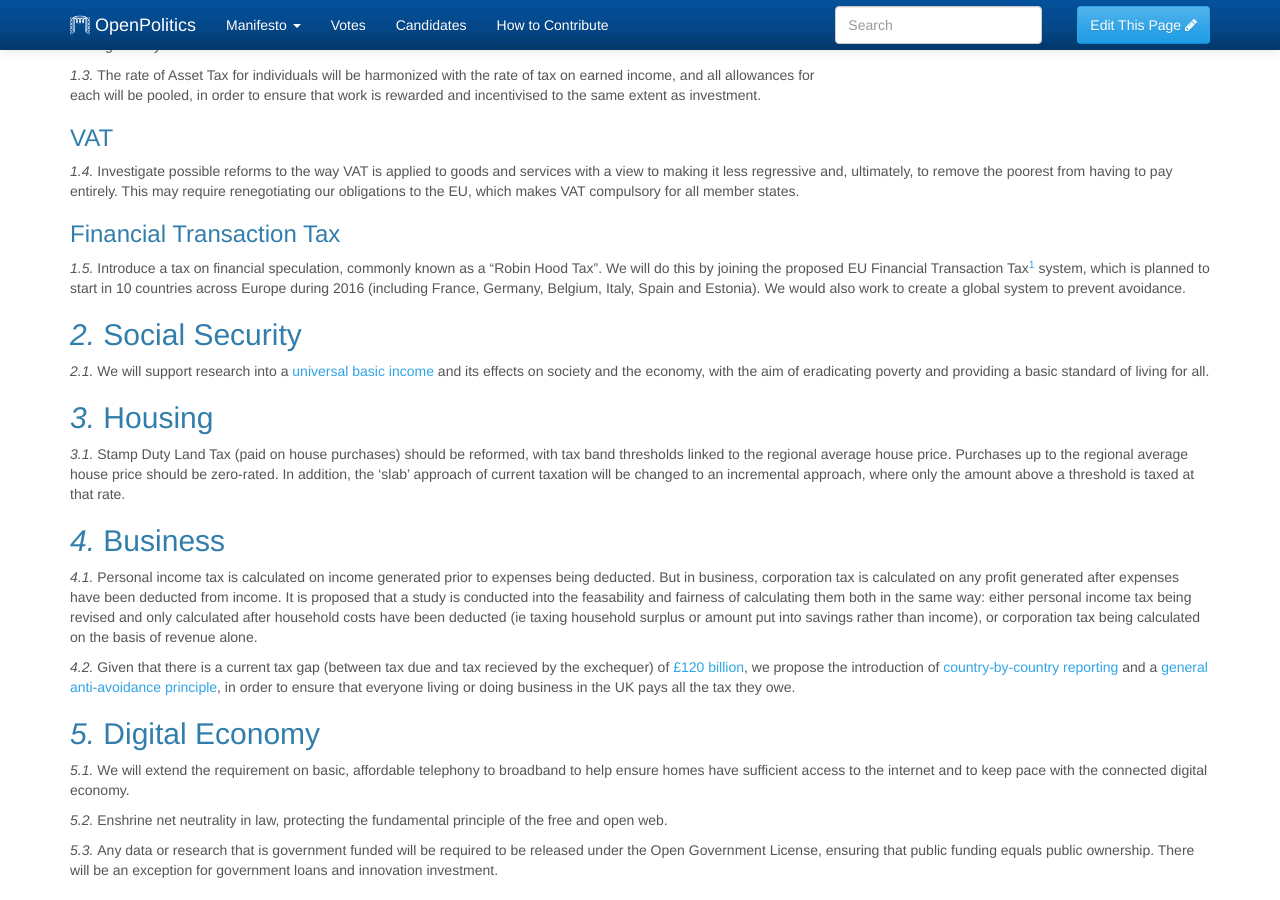
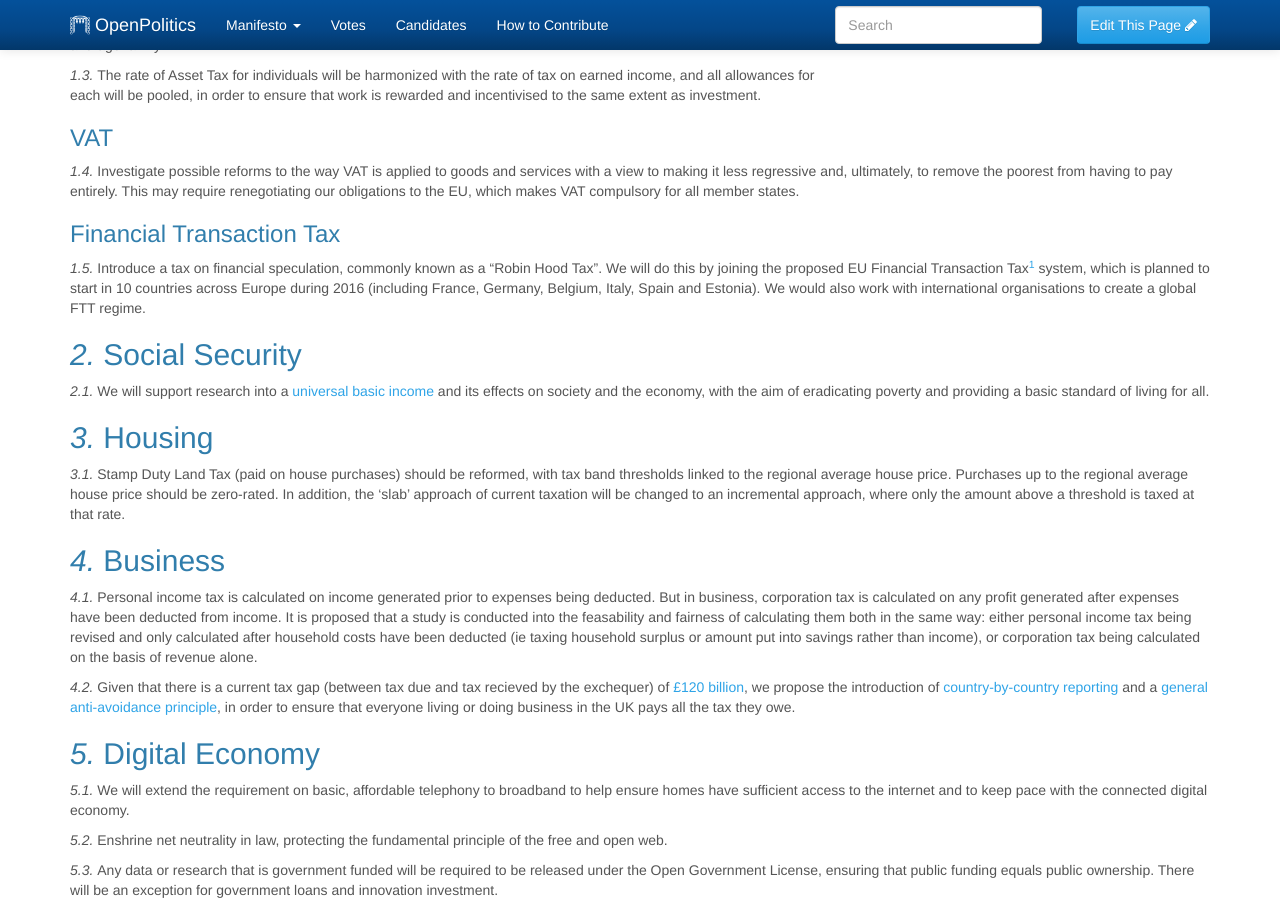
Before and after one commit to openpolitics/manifesto, a Jekyll site: the page built from manifesto/economy.md, in a window 1280 px wide and 900 px high, scrolled down 374 px. Built offline with Jekyll 4.4.1, drawn with Linux system fonts in a browser that asks for light colours.

Commit message:
clarified wording around global FTT regime

```diff
--- a/manifesto/economy.md
+++ b/manifesto/economy.md
@@ -24,7 +24,7 @@ Investigate possible reforms to the way VAT is applied to goods and services wit
 
 ### Financial Transaction Tax
 
-Introduce a tax on financial speculation, commonly known as a "Robin Hood Tax". We will do this by joining the proposed EU Financial Transaction Tax[^1] system, which is planned to start in 10 countries across Europe during 2016 (including France, Germany, Belgium, Italy, Spain and Estonia). We would also work to create a global system to prevent avoidance.
+Introduce a tax on financial speculation, commonly known as a "Robin Hood Tax". We will do this by joining the proposed EU Financial Transaction Tax[^1] system, which is planned to start in 10 countries across Europe during 2016 (including France, Germany, Belgium, Italy, Spain and Estonia). We would also work with international organisations to create a global FTT regime.
 
 ## Social Security
 
```
